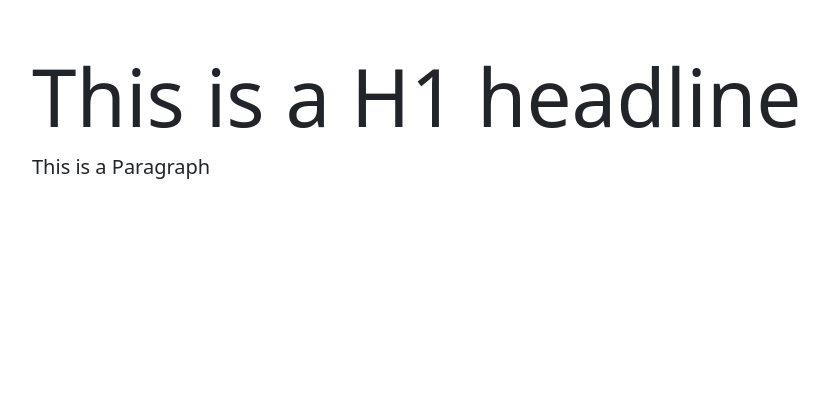
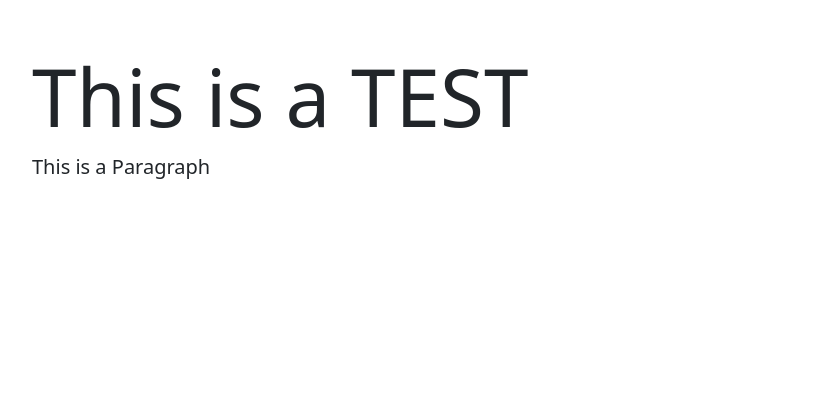
Before and after one commit to jahirultusar/django-cicd, a Django app: page / in a window 1280 px wide. Shown: the top 420 px of the page, without its empty margins (50-879 px from the left). Run offline with Django 5.2, Linux system fonts and the light colour scheme.

Commit message:
cd deployment TEST_2

```diff
--- a/cicd_practice/settings.py
+++ b/cicd_practice/settings.py
@@ -25,7 +25,7 @@ SECRET_KEY = 'django-insecure-@0#y3%qgzj)3ie%4qt3skm5vps5czm^a!v-vl72_xr^f=eom1=
 # SECURITY WARNING: don't run with debug turned on in production!
 DEBUG = True
 
-ALLOWED_HOSTS = []
+ALLOWED_HOSTS = ['test-server.jahirultusar.com', 'localhost', '127.0.0.1']
 
 
 # Application definition
--- a/myapp/templates/myapp/index.html
+++ b/myapp/templates/myapp/index.html
@@ -9,7 +9,7 @@
 </head>
 <body>
     <div class="container mt-5">
-        <h1 class="display-1">This is a H1 headline</h1>
+        <h1 class="display-1">This is a TEST</h1>
         <p class="lead">This is a Paragraph</p>
     </div>
 
```
